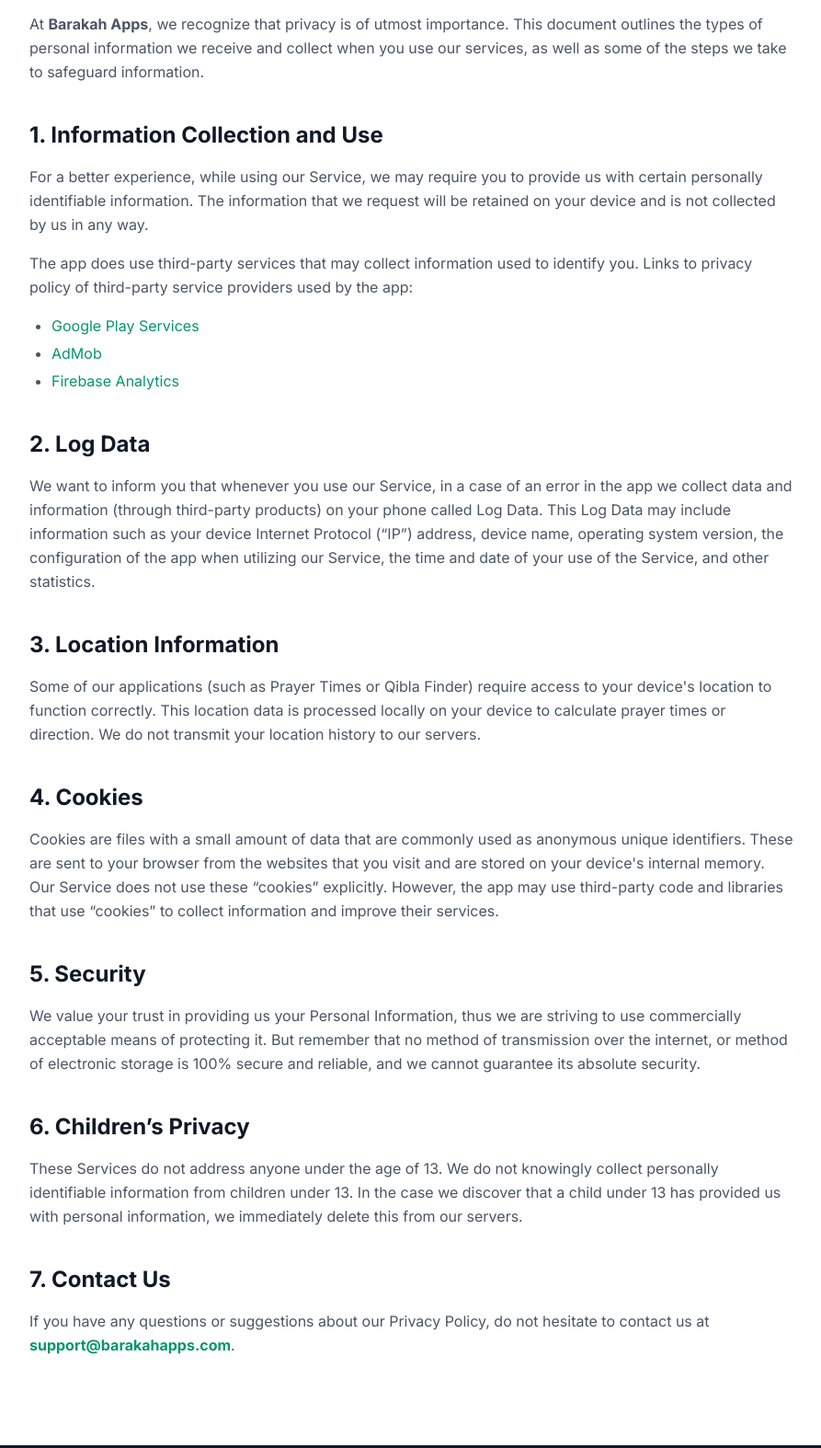
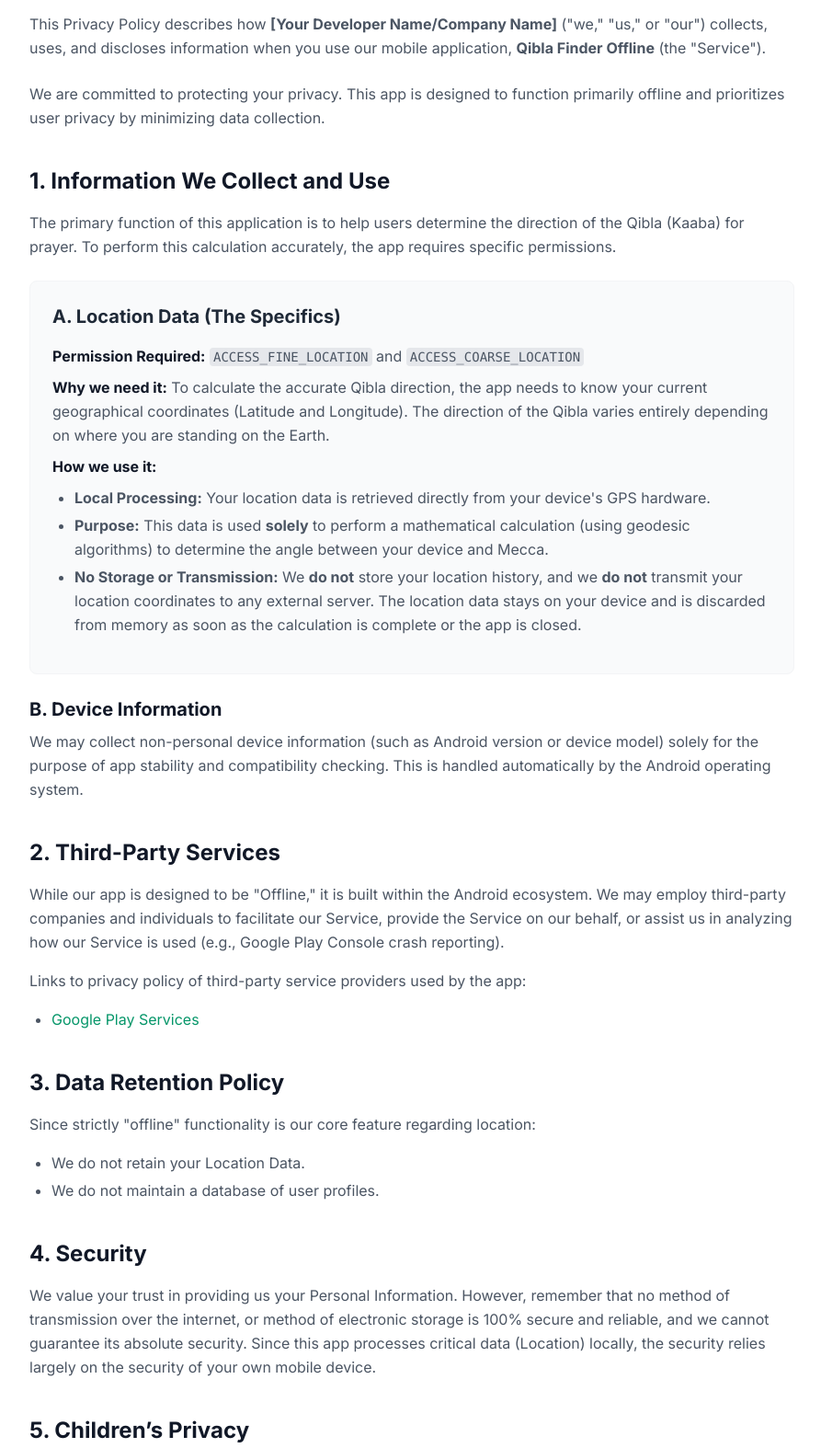
Before and after one commit to BarakahApps/BarakahApps.github.io, a plain HTML site: page privacy_policy/index.html in a window 1280 px wide. Shown: the part 260-1834 px from the top of the page at 92% size, without its empty margins (192-1085 px from the left). Drawn offline with nearby package versions, Linux system fonts and the light colour scheme.

Commit message:
Update index.html

```diff
--- a/privacy_policy/index.html
+++ b/privacy_policy/index.html
@@ -38,40 +38,69 @@
     </nav>
 
     <!-- Main Content -->
-    <main class="flex-grow py-20 bg-white">
+    <main class="flex-grow py-20 bg-white min-h-screen">
         <div class="max-w-4xl mx-auto px-4 sm:px-6 lg:px-8">
             <h1 class="text-4xl font-bold text-gray-900 mb-2">Privacy Policy</h1>
-            <p class="text-gray-500 mb-8 border-b pb-6">Last updated: <span id="date-display"></span></p>
+            <p class="text-gray-500 mb-8 border-b pb-6">Last updated: <span id="date-display">November 22, 2025</span></p>
 
             <div class="prose prose-emerald max-w-none text-gray-600 leading-relaxed">
-                <p class="mb-6">At <strong>Barakah Apps</strong>, we recognize that privacy is of utmost importance. This document outlines the types of personal information we receive and collect when you use our services, as well as some of the steps we take to safeguard information.</p>
+                <p class="mb-6">
+                    This Privacy Policy describes how <strong>[Your Developer Name/Company Name]</strong> ("we," "us," or "our") collects, uses, and discloses information when you use our mobile application, <strong>Qibla Finder Offline</strong> (the "Service").
+                </p>
+                <p class="mb-6">
+                    We are committed to protecting your privacy. This app is designed to function primarily offline and prioritizes user privacy by minimizing data collection.
+                </p>
 
-                <h3 class="text-2xl font-bold text-gray-900 mt-10 mb-4">1. Information Collection and Use</h3>
-                <p class="mb-4">For a better experience, while using our Service, we may require you to provide us with certain personally identifiable information. The information that we request will be retained on your device and is not collected by us in any way.</p>
-                <p class="mb-4">The app does use third-party services that may collect information used to identify you. Links to privacy policy of third-party service providers used by the app:</p>
+                <h3 class="text-2xl font-bold text-gray-900 mt-10 mb-4">1. Information We Collect and Use</h3>
+                <p class="mb-4">The primary function of this application is to help users determine the direction of the Qibla (Kaaba) for prayer. To perform this calculation accurately, the app requires specific permissions.</p>
+
+                <div class="bg-gray-50 p-6 rounded-lg border border-gray-100 my-6">
+                    <h4 class="text-xl font-bold text-gray-800 mb-4">A. Location Data (The Specifics)</h4>
+
+                    <p class="mb-2"><strong class="text-gray-900">Permission Required:</strong> <code class="bg-gray-200 px-1 py-0.5 rounded text-sm">ACCESS_FINE_LOCATION</code> and <code class="bg-gray-200 px-1 py-0.5 rounded text-sm">ACCESS_COARSE_LOCATION</code></p>
+
+                    <p class="mb-2"><strong class="text-gray-900">Why we need it:</strong> To calculate the accurate Qibla direction, the app needs to know your current geographical coordinates (Latitude and Longitude). The direction of the Qibla varies entirely depending on where you are standing on the Earth.</p>
+
+                    <p class="mb-2"><strong class="text-gray-900">How we use it:</strong></p>
+                    <ul class="list-disc pl-6 mb-4 space-y-1">
+                        <li><strong>Local Processing:</strong> Your location data is retrieved directly from your device's GPS hardware.</li>
+                        <li><strong>Purpose:</strong> This data is used <strong>solely</strong> to perform a mathematical calculation (using geodesic algorithms) to determine the angle between your device and Mecca.</li>
+                        <li><strong>No Storage or Transmission:</strong> We <strong>do not</strong> store your location history, and we <strong>do not</strong> transmit your location coordinates to any external server. The location data stays on your device and is discarded from memory as soon as the calculation is complete or the app is closed.</li>
+                    </ul>
+                </div>
+
+                <h4 class="text-xl font-bold text-gray-900 mt-6 mb-2">B. Device Information</h4>
+                <p class="mb-4">We may collect non-personal device information (such as Android version or device model) solely for the purpose of app stability and compatibility checking. This is handled automatically by the Android operating system.</p>
+
+                <h3 class="text-2xl font-bold text-gray-900 mt-10 mb-4">2. Third-Party Services</h3>
+                <p class="mb-4">While our app is designed to be "Offline," it is built within the Android ecosystem. We may employ third-party companies and individuals to facilitate our Service, provide the Service on our behalf, or assist us in analyzing how our Service is used (e.g., Google Play Console crash reporting).</p>
+                <p class="mb-4">Links to privacy policy of third-party service providers used by the app:</p>
                 <ul class="list-disc pl-6 mb-4 space-y-1">
                     <li><a href="https://www.google.com/policies/privacy/" target="_blank" class="text-emerald-600 hover:underline">Google Play Services</a></li>
-                    <li><a href="https://support.google.com/admob/answer/6128543?hl=en" target="_blank" class="text-emerald-600 hover:underline">AdMob</a></li>
-                    <li><a href="https://firebase.google.com/policies/analytics" target="_blank" class="text-emerald-600 hover:underline">Firebase Analytics</a></li>
                 </ul>
 
-                <h3 class="text-2xl font-bold text-gray-900 mt-10 mb-4">2. Log Data</h3>
-                <p class="mb-4">We want to inform you that whenever you use our Service, in a case of an error in the app we collect data and information (through third-party products) on your phone called Log Data. This Log Data may include information such as your device Internet Protocol (“IP”) address, device name, operating system version, the configuration of the app when utilizing our Service, the time and date of your use of the Service, and other statistics.</p>
+                <h3 class="text-2xl font-bold text-gray-900 mt-10 mb-4">3. Data Retention Policy</h3>
+                <p class="mb-4">Since strictly "offline" functionality is our core feature regarding location:</p>
+                <ul class="list-disc pl-6 mb-4 space-y-1">
+                    <li>We do not retain your Location Data.</li>
+                    <li>We do not maintain a database of user profiles.</li>
+                </ul>
 
-                <h3 class="text-2xl font-bold text-gray-900 mt-10 mb-4">3. Location Information</h3>
-                <p class="mb-4">Some of our applications (such as Prayer Times or Qibla Finder) require access to your device's location to function correctly. This location data is processed locally on your device to calculate prayer times or direction. We do not transmit your location history to our servers.</p>
+                <h3 class="text-2xl font-bold text-gray-900 mt-10 mb-4">4. Security</h3>
+                <p class="mb-4">We value your trust in providing us your Personal Information. However, remember that no method of transmission over the internet, or method of electronic storage is 100% secure and reliable, and we cannot guarantee its absolute security. Since this app processes critical data (Location) locally, the security relies largely on the security of your own mobile device.</p>
 
-                <h3 class="text-2xl font-bold text-gray-900 mt-10 mb-4">4. Cookies</h3>
-                <p class="mb-4">Cookies are files with a small amount of data that are commonly used as anonymous unique identifiers. These are sent to your browser from the websites that you visit and are stored on your device's internal memory. Our Service does not use these “cookies” explicitly. However, the app may use third-party code and libraries that use “cookies” to collect information and improve their services.</p>
-
-                <h3 class="text-2xl font-bold text-gray-900 mt-10 mb-4">5. Security</h3>
-                <p class="mb-4">We value your trust in providing us your Personal Information, thus we are striving to use commercially acceptable means of protecting it. But remember that no method of transmission over the internet, or method of electronic storage is 100% secure and reliable, and we cannot guarantee its absolute security.</p>
-
-                <h3 class="text-2xl font-bold text-gray-900 mt-10 mb-4">6. Children’s Privacy</h3>
+                <h3 class="text-2xl font-bold text-gray-900 mt-10 mb-4">5. Children’s Privacy</h3>
                 <p class="mb-4">These Services do not address anyone under the age of 13. We do not knowingly collect personally identifiable information from children under 13. In the case we discover that a child under 13 has provided us with personal information, we immediately delete this from our servers.</p>
 
+                <h3 class="text-2xl font-bold text-gray-900 mt-10 mb-4">6. Changes to This Privacy Policy</h3>
+                <p class="mb-4">We may update our Privacy Policy from time to time. Thus, you are advised to review this page periodically for any changes. We will notify you of any changes by posting the new Privacy Policy on this page.</p>
+
                 <h3 class="text-2xl font-bold text-gray-900 mt-10 mb-4">7. Contact Us</h3>
-                <p class="mb-4">If you have any questions or suggestions about our Privacy Policy, do not hesitate to contact us at <a href="mailto:support@barakahapps.com" class="text-emerald-600 font-bold">support@barakahapps.com</a>.</p>
+                <p class="mb-4">If you have any questions or suggestions about our Privacy Policy, do not hesitate to contact us.</p>
+                <ul class="list-disc pl-6 mb-4 space-y-1">
+                    <li><strong>Developer Name:</strong> [Your Name Here]</li>
+                    <li><strong>Email:</strong> <a href="mailto:support@email.com" class="text-emerald-600 hover:underline">[Your Email Address Here]</a></li>
+                </ul>
             </div>
         </div>
     </main>
```
